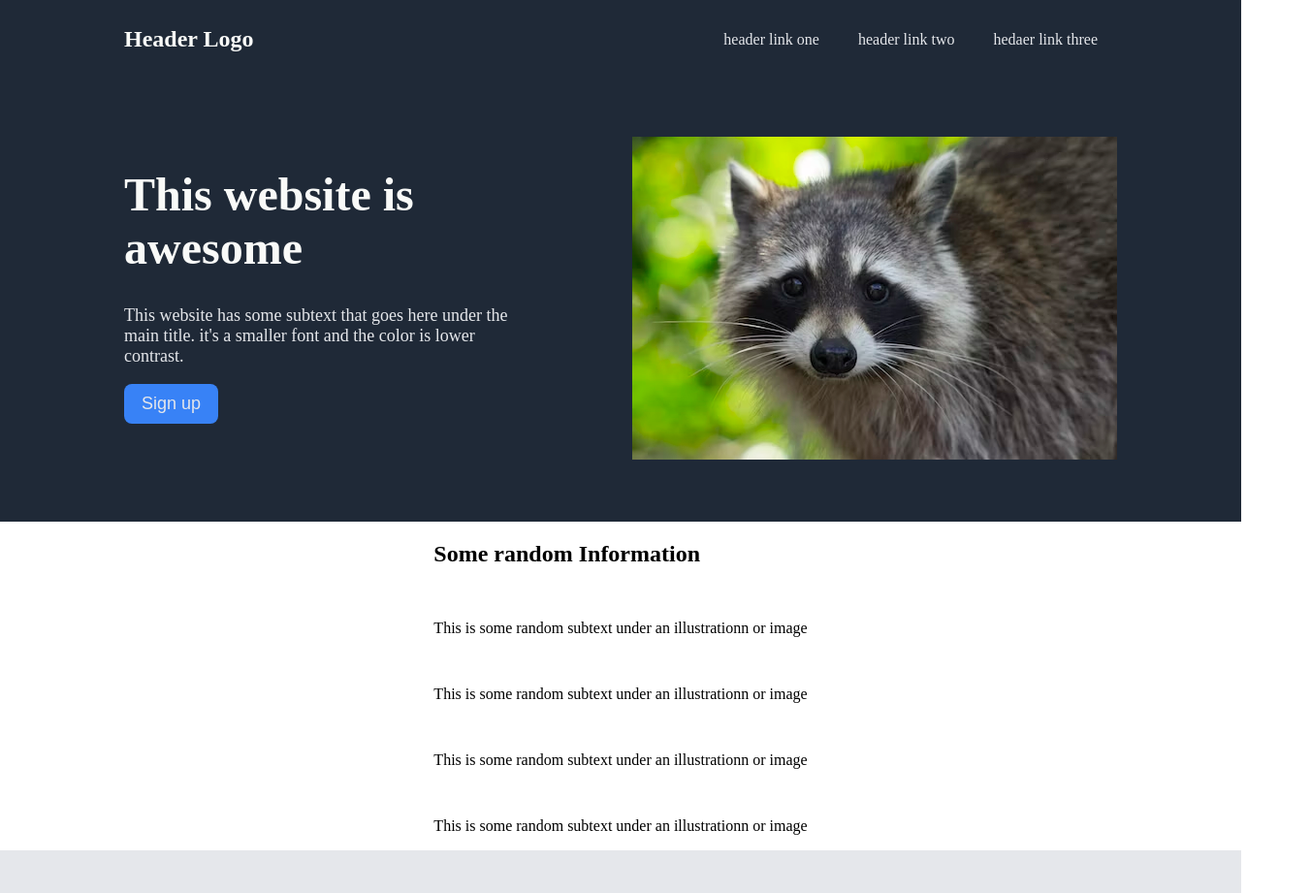
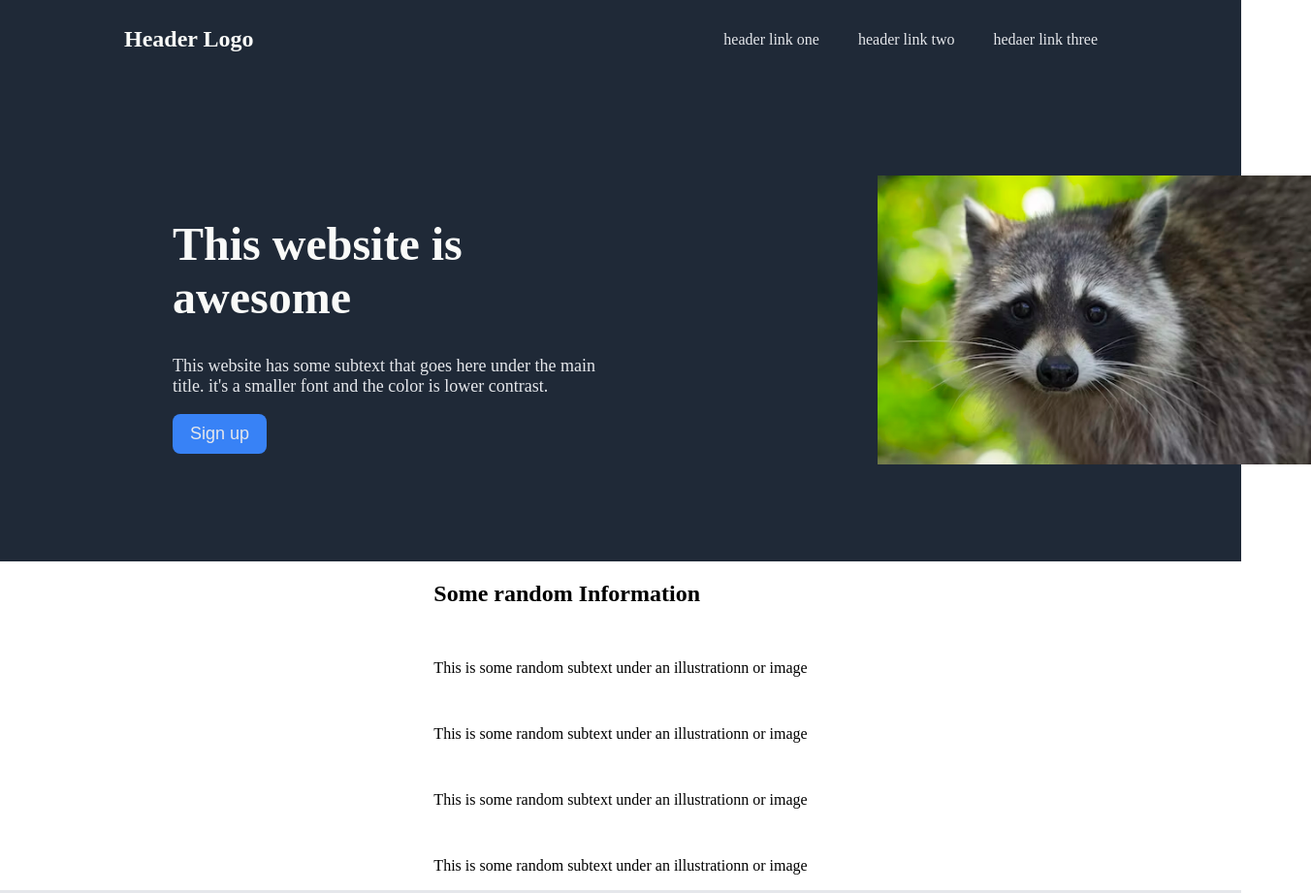
Before and after one commit to Jmends/Landing-Page, a plain HTML site: page index.html in a window 1280 px wide. Shown: the top 921 px of the page at 97% size, 1352 px wide, since content can reach past the window. Drawn offline with Linux system fonts and the light colour scheme.

Commit message:
fixed the position of the picture and the hero text

```diff
--- a/style.css
+++ b/style.css
@@ -41,25 +41,43 @@ body {
     flex-direction: row;
     background-color: #1f2937;
     align-self: stretch;
-    padding: 60px 10%;
+    padding: 100px 10%;
+    gap: 80px;
+    align-items: center;
+
+
 }
 
 .hero-left {
     flex-wrap: wrap;
     flex: 1;
-    margin-right: 100px;
+    margin-left: 50px;
 
+    /* border: 2px solid white; */
 }
 
 .hero-left h1 {
     font-size: 48px;
-    font-weight: bolder;
+    font-weight: 900;
     color: #f9faf8;
+
 }
 
 .hero-left p {
     font-size: 18px;
     color: #e5e7eb;
+}
+
+.hero-right {
+    display: flex;
+    align-items: center;
+    flex: 1;
+}
+
+.hero-right img {
+    object-fit: contain;
+    max-width: 100%;
+    margin-left: 200px;
 }
 
 .hero-button {
```
